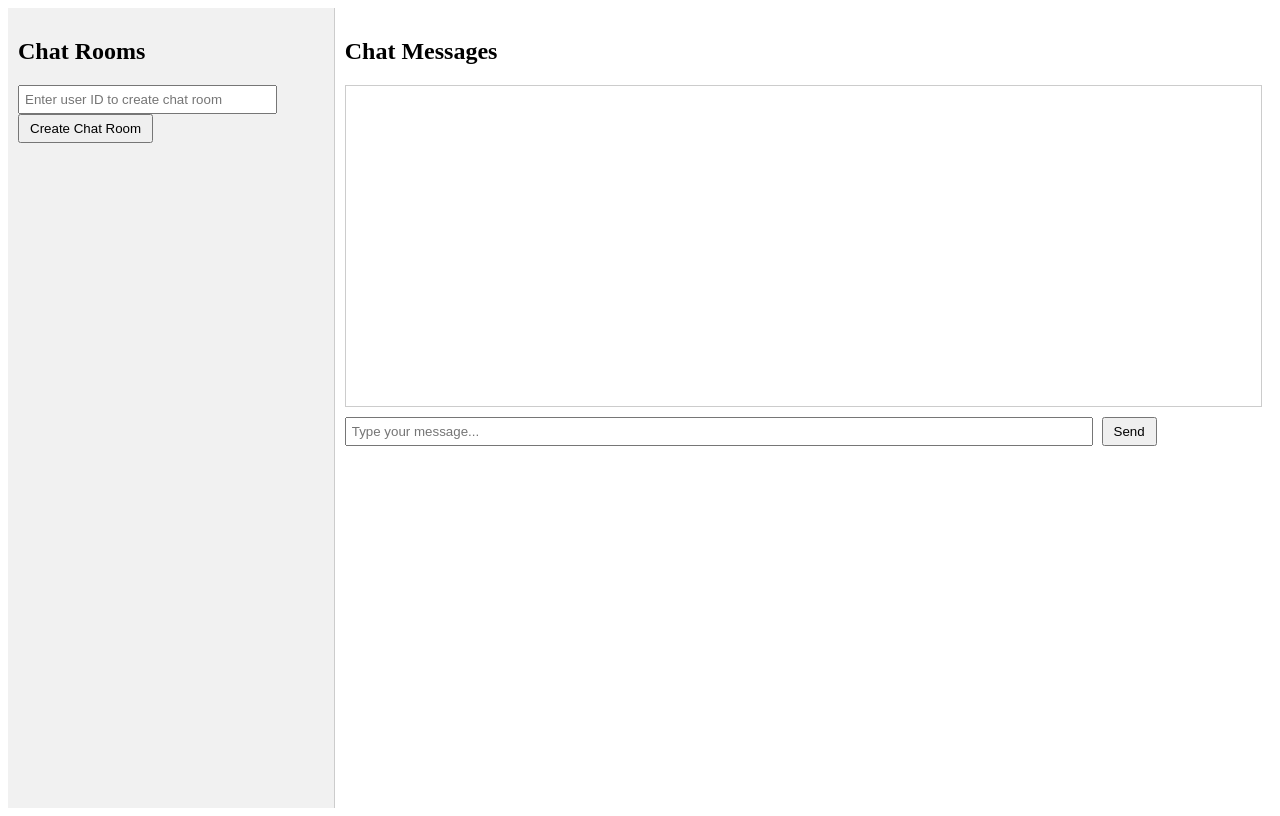
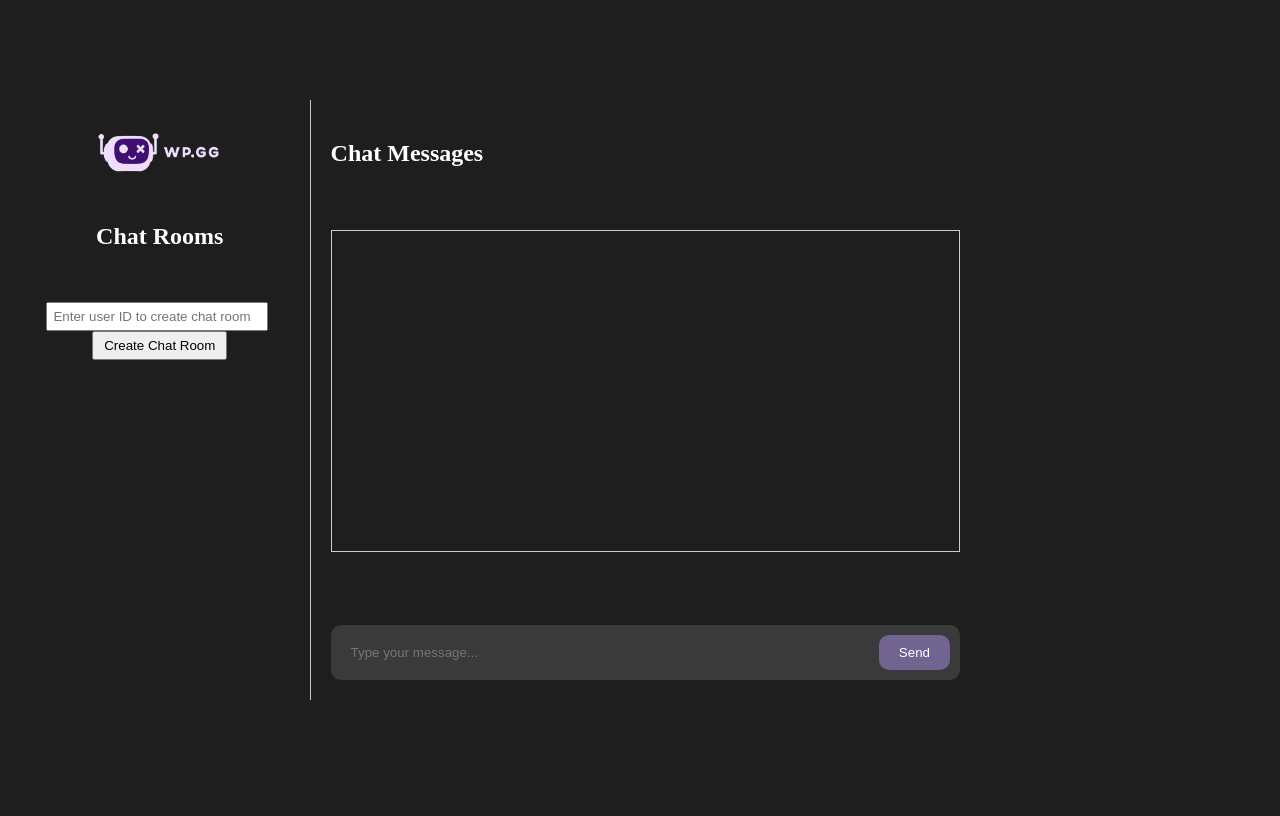
Before and after one commit to kimwoolina/wp.gg, a Django app: page /chat/ in a window 1280 px wide. After the commit the page ends 700 px from the top, so only its background shows below. Run offline with Django 4.2, Linux system fonts and the light colour scheme; data that the repository does not hold is empty.

Commit message:
feat: users chat 기능 프론트엔드 css 코드작성 1차

```diff
--- a/web/templates/chat.html
+++ b/web/templates/chat.html
@@ -10,10 +10,164 @@
     <!-- Custom CSS -->
     <link rel="stylesheet" href="{% static 'css/chat.css' %}">
 
+    <style>
+        /* 전체 배경 색상 */
+        body {
+            background-color: #1E1E1E;
+            display: flex;
+            justify-content: center;
+            align-items: center;
+            height: 100vh;
+            margin: 0;
+        }
+
+        /* 로고 이미지 */
+        .logo {
+            width: 150px;
+            cursor: pointer;
+            margin-bottom: 20px;
+        }
+
+        /* 채팅 컨테이너 */
+        .container {
+            display: flex;
+            width: 100%;
+            max-width: 1200px;
+            height: 600px;
+            border-radius: 15px;
+            background-color: #1E1E1E;
+            color: white;
+            overflow: hidden;
+            margin-right: 300px;
+            margin-left: 10px
+        }
+
+        /* 사이드바 */
+        .sidebar {
+            width: 300px;
+            background-color: transparent;
+            padding: 20px;
+            display: flex;
+            flex-direction: column;
+            align-items: center;
+        }
+
+        .sidebar h2 {
+            font-size: 24px;
+            margin-bottom: 20px;
+        }
+
+        #chat-room-list {
+            list-style: none;
+            padding: 0;
+            width: 100%;
+        }
+
+        #chat-room-list li {
+            display: flex;
+            align-items: center;
+            padding: 10px;
+            margin-bottom: 10px;
+            background-color: #3A3A3A;
+            border-radius: 10px;
+            cursor: pointer;
+            transition: background-color 0.3s;
+        }
+
+        #chat-room-list li:hover {
+            background-color: #4F4F4F;
+        }
+
+        /* 채팅 영역 */
+        .chat-area {
+            flex-grow: 1;
+            padding: 20px;
+            display: flex;
+            flex-direction: column;
+            justify-content: space-between;
+        }
+
+        .chat-messages {
+            flex-grow: 1;
+            overflow-y: auto;
+            padding: 10px;
+        }
+
+        .chat-message {
+            max-width: 60%;
+            margin-bottom: 10px;
+            padding: 10px;
+            border-radius: 10px;
+            display: inline-block;
+            position: relative;
+        }
+
+        .sent {
+            background-color: #716490;
+            margin-left: auto;
+            text-align: right;
+        }
+
+        .received {
+            background-color: #4F4F4F;
+        }
+
+        .chat-message .time {
+            font-size: 12px;
+            position: absolute;
+            bottom: -20px;
+            right: 10px;
+            color: #B0B0B0;
+        }
+
+        .chat-message.received .time {
+            left: 10px;
+            right: auto;
+        }
+
+        /* 메시지 입력 */
+        .message-input {
+            display: flex;
+            align-items: center;
+            border-radius: 10px;
+            background-color: #3A3A3A;
+            padding: 10px;
+            margin-top: 20px;
+        }
+
+        .message-input input {
+            flex-grow: 1;
+            background-color: #3A3A3A;
+            border: none;
+            color: white;
+            padding: 10px;
+            border-radius: 10px;
+            margin-right: 10px;
+        }
+
+        .message-input input:focus {
+            outline: none;
+        }
+
+        .message-input button {
+            background-color: #716490;
+            border: none;
+            color: white;
+            padding: 10px 20px;
+            border-radius: 10px;
+            cursor: pointer;
+        }
+
+        .message-input button:hover {
+            background-color: #8B72B1;
+        }
+    </style>
 </head>
 <body>
     <div class="container">
         <div class="sidebar">
+            <!-- 로고 이미지 추가 -->
+            <img src="{% static 'img/wpgg_logo_v2.png' %}" alt="logo" class="logo" id="logo">
             <h2>Chat Rooms</h2>
             <ul id="chat-room-list"></ul>
             <input type="text" id="user2-id" placeholder="Enter user ID to create chat room">
@@ -22,13 +176,20 @@
         <div class="chat-area">
             <h2>Chat Messages</h2>
             <div id="chat-messages"></div>
-            <input type="text" id="message-input" placeholder="Type your message...">
-            <button id="send-message">Send</button>
+            <div class="message-input">
+                <input type="text" id="message-input" placeholder="Type your message...">
+                <button id="send-message">Send</button>
+            </div>
         </div>
     </div>
 
     <script>
         $(document).ready(function() {
+            // 로고 클릭 시 홈 화면으로 리다이렉트
+            $('#logo').click(function() {
+                window.location.href = '/';  // 홈 화면 URL로 리다이렉트
+            });
+
             loadChatRooms(); // 페이지 로드 시 채팅방 목록 로드
 
             let pollingInterval; // 폴링 인터벌 변수
```
